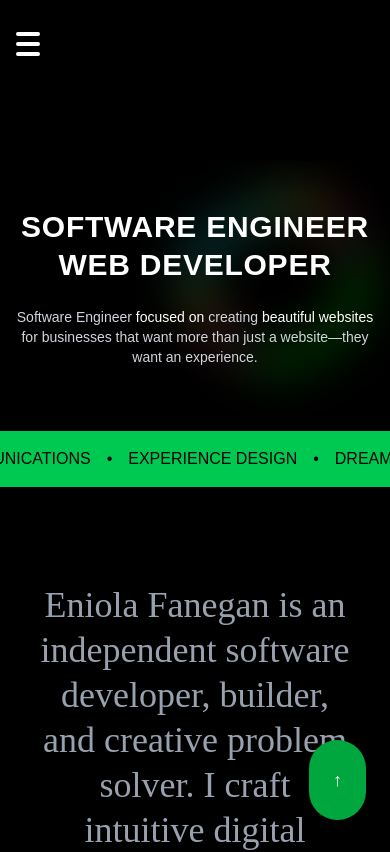
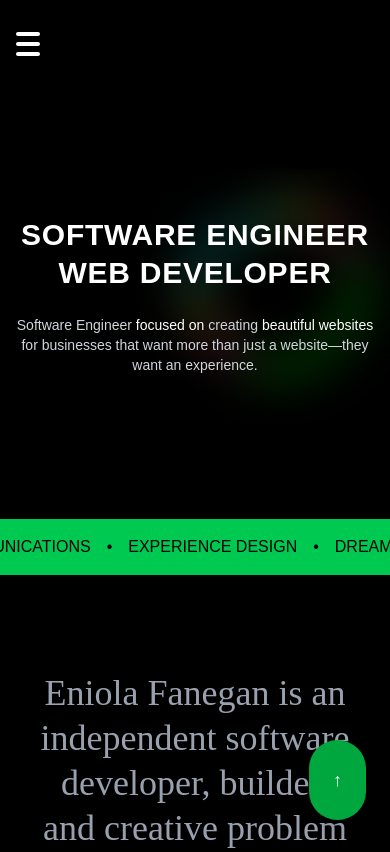
Before and after one commit to Niola-DC/porttifolio, a React (Vite) app: page / in a window 390 px wide. Shown: the top 852 px of the page. Built offline with nearby package versions, Linux system fonts and the light colour scheme; a web font is replaced by a local one.

Commit message:
text adjustemnt

```diff
--- a/src/components/LandingView.jsx
+++ b/src/components/LandingView.jsx
@@ -81,7 +81,7 @@ const LandingView = () => {
 
 
                 {/* Center Content */}
-                <div className="w-full ml-0 lg:w-3/4 lg:ml-16 flex items-center justify-center relative overflow-hidden lg:mt-auto mt-18 mx-4">
+                <div className="w-full ml-0 lg:w-3/4 lg:ml-16 flex items-center justify-center relative overflow-hidden lg:mt-auto my-20 mx-4">
                     <div className="w-full flex-grow flex items-center justify-center px-4 py-8 lg:mt-30 lg:ml-16">
                         <div className="z-10 flex flex-col my-4 sm:my-8 lg:my-10 lg:mx-0 lg:mt-0 text-center"
                             style={{
```
